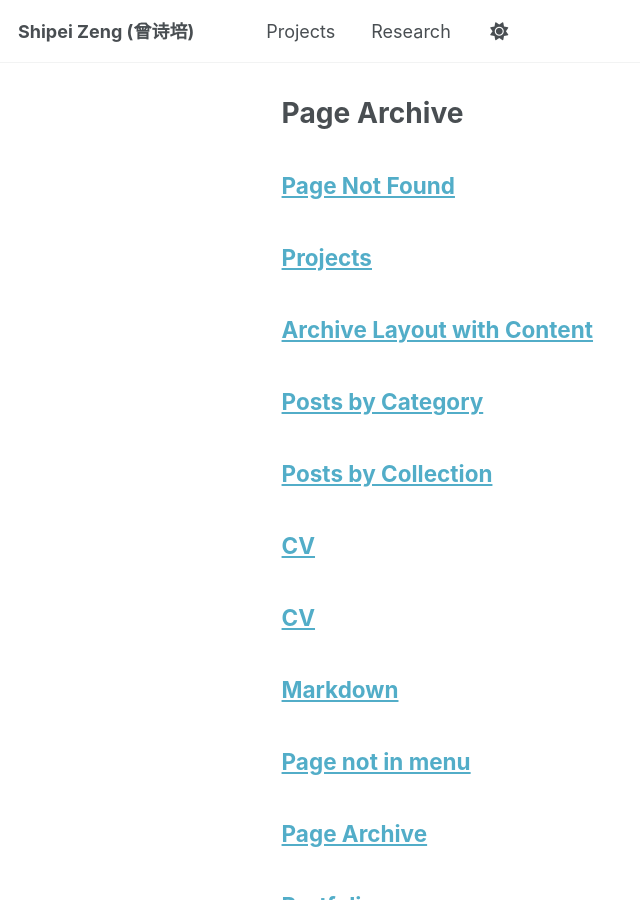
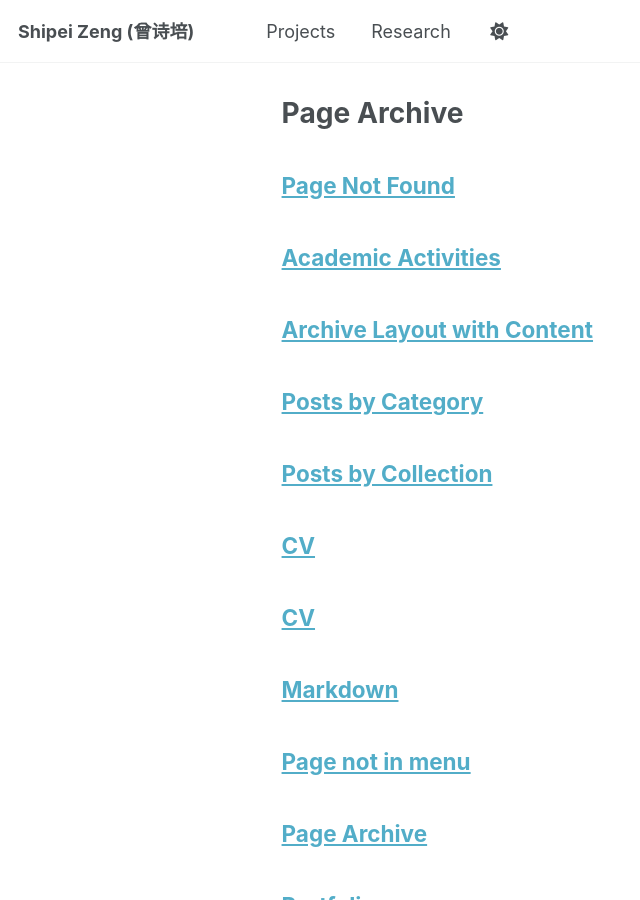
Before and after one commit to shipei-zeng/shipei-zeng.github.io, a Jekyll site: the page built from _pages/page-archive.html, in a window 1280 px wide and 900 px high. Shown: the whole window, without its empty margins (0-640 px from the left). Built offline with Jekyll 4.4.1, drawn with Linux system fonts in a browser that asks for light colours; a script that is not in the unit is left out.

Commit message:
Update activities.md

```diff
--- a/_pages/activities.md
+++ b/_pages/activities.md
@@ -1,6 +1,6 @@
 ---
-permalink: /projects/
-title: "Projects"
+permalink: /activities/
+title: "Academic Activities"
 ---
 
 Industry Sponsored Projects (PI)
```
